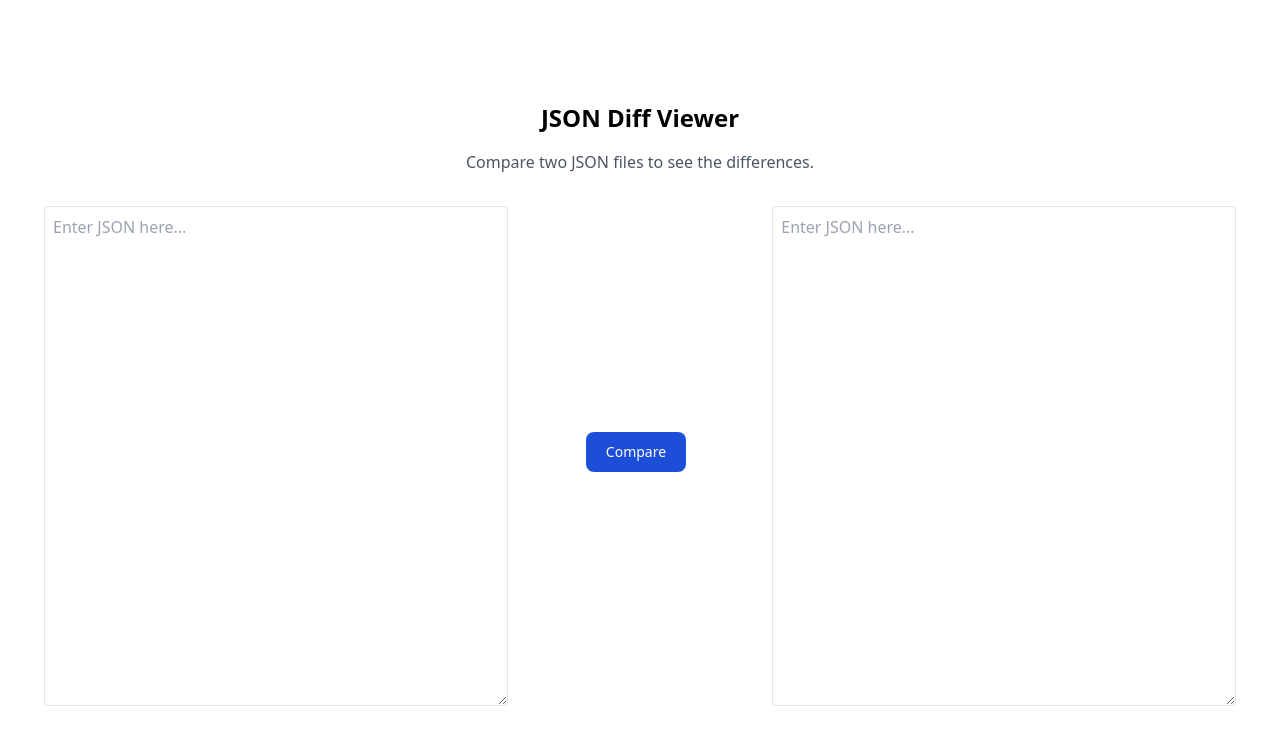
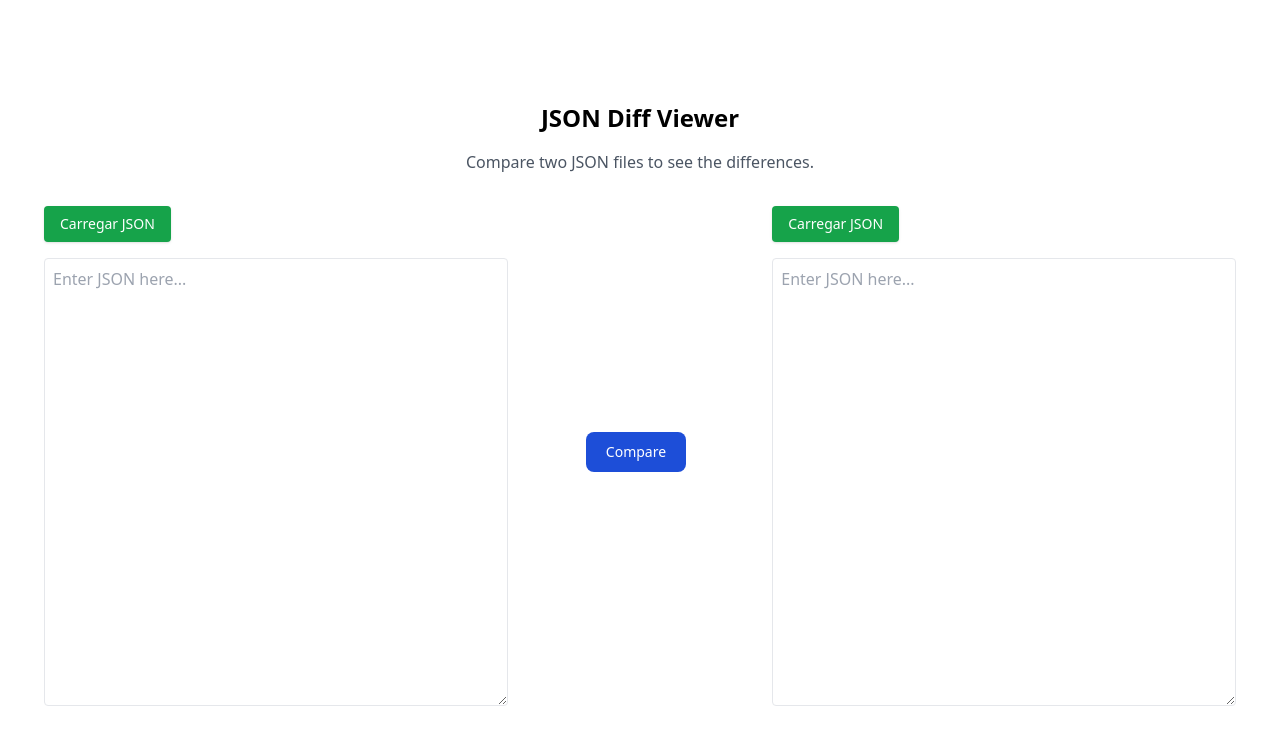
Before and after one commit to mufasa-dev/Json-diff, an Angular app: page / in a window 1280 px wide. Shown: the top 744 px of the page. Built offline with nearby package versions, Linux system fonts and the light colour scheme.

Commit message:
feat: add function upload json

```diff
--- a/src/app/json-textarea/json-textarea.html
+++ b/src/app/json-textarea/json-textarea.html
@@ -1 +1,22 @@
-<textarea class="w-full h-full p-2 border rounded ds" placeholder="Enter JSON here..." (input)="onInput($event)">{{json}}</textarea>
+<div class="flex flex-col h-full">
+  <label class="mb-2">
+    <button type="button"
+        class="btn-primary px-4 py-2 rounded shadow bg-green-600 text-white hover:bg-green-700 transition"
+        (click)="fileInput.click()">
+      Carregar JSON
+    </button>
+    <input
+      type="file"
+      accept=".json,application/json"
+      (change)="onFileSelected($event)"
+      class="hidden"
+      #fileInput
+    />
+  </label>
+  <textarea
+    class="w-full h-full p-2 border rounded ds flex-1"
+    placeholder="Enter JSON here..."
+    [value]="json"
+    (input)="onInput($event)"
+  ></textarea>
+</div>
--- a/src/app/json-textarea/json-textarea.ts
+++ b/src/app/json-textarea/json-textarea.ts
@@ -1,4 +1,4 @@
-import { Component, EventEmitter, Input, Output, signal } from '@angular/core';
+import { Component, ElementRef, EventEmitter, Input, Output, signal, ViewChild } from '@angular/core';
 import { RouterOutlet } from '@angular/router';
 
 @Component({
@@ -9,9 +9,32 @@ import { RouterOutlet } from '@angular/router';
 export class JsonTextArea {
   @Input()  json: string = '';
   @Output() jsonChange = new EventEmitter<string>();
+  @ViewChild('fileInput') fileInput!: ElementRef<HTMLInputElement>;
 
   onInput(event: Event) {
     const value = (event.target as HTMLTextAreaElement).value;
     this.jsonChange.emit(value);
   }
+
+  onFileSelected(event: Event) {
+    const input = event.target as HTMLInputElement;
+    if (input.files && input.files.length > 0) {
+      const file = input.files[0];
+      const reader = new FileReader();
+      reader.onload = () => {
+        try {
+          const text = reader.result as string;
+          JSON.parse(text);
+          this.jsonChange.emit(text);
+          // Limpa o input file após o upload
+          if (this.fileInput) {
+            this.fileInput.nativeElement.value = '';
+          }
+        } catch {
+          alert('Arquivo JSON inválido!');
+        }
+      };
+      reader.readAsText(file);
+    }
+  }
 }
```
